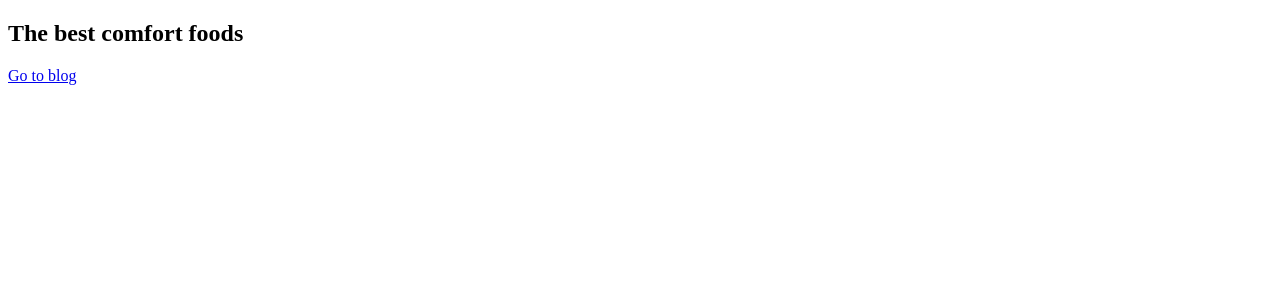
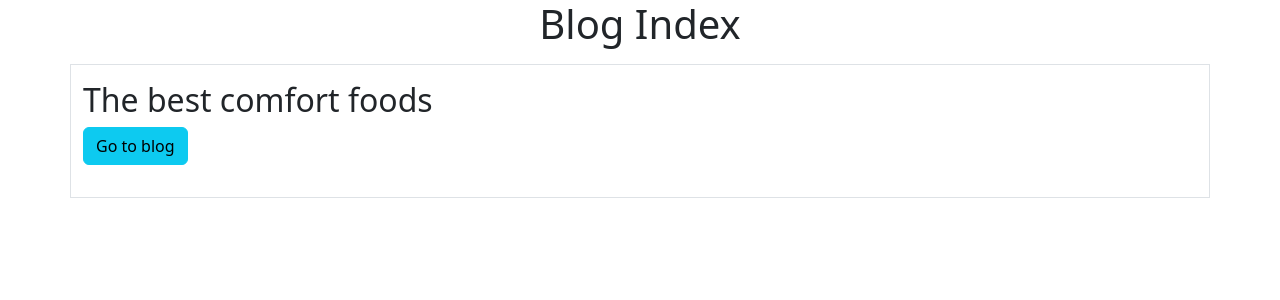
Before and after one commit to sarahogden2017/ASE230-02-Blog, a PHP site: page / in a window 1280 px wide. Shown: the top 300 px of the page. Run offline with PHP 8.4, Linux system fonts and the light colour scheme.

Commit message:
bootstrap added to index

```diff
--- a/project/index.php
+++ b/project/index.php
@@ -16,12 +16,20 @@ $blog_array= [
 <!DOCTYPE html>
 <html lang="en">
 <head>
+    <meta charset="utf-8">
+    <meta name="viewport" content="width=device-width, initial-scale=1">
+    <title>Blob Index</title>
+    <link href="https://cdn.jsdelivr.net/npm/bootstrap@5.2.3/dist/css/bootstrap.min.css" rel="stylesheet" integrity="sha384-rbsA2VBKQhggwzxH7pPCaAqO46MgnOM80zW1RWuH61DGLwZJEdK2Kadq2F9CUG65" crossorigin="anonymous">
+</head>
 
-</head>
 <body>
-    <?php for($i=0;$i<count($blog_array);$i++) { ?>
+  <h1 class="text-center">Blog Index</h1>
+  <?php for($i=0;$i<count($blog_array);$i++) { ?>
+    <div class="container border py-3 my-3">
       <h2><?=$blog_array[$i]['title'] ?></h2>
-      <p><a href="detail.php?index=<?= $i ?>">Go to blog</a></p>
-    <?php } ?>
+      <p><a href="detail.php?index=<?= $i ?>" class="btn btn-info" role="button">Go to blog</a></p>
+    </div>
+  <?php } ?>
+  <script src="https://cdn.jsdelivr.net/npm/bootstrap@5.2.3/dist/js/bootstrap.bundle.min.js" integrity="sha384-kenU1KFdBIe4zVF0s0G1M5b4hcpxyD9F7jL+jjXkk+Q2h455rYXK/7HAuoJl+0I4" crossorigin="anonymous"></script>
 </body>
 </html>
```
